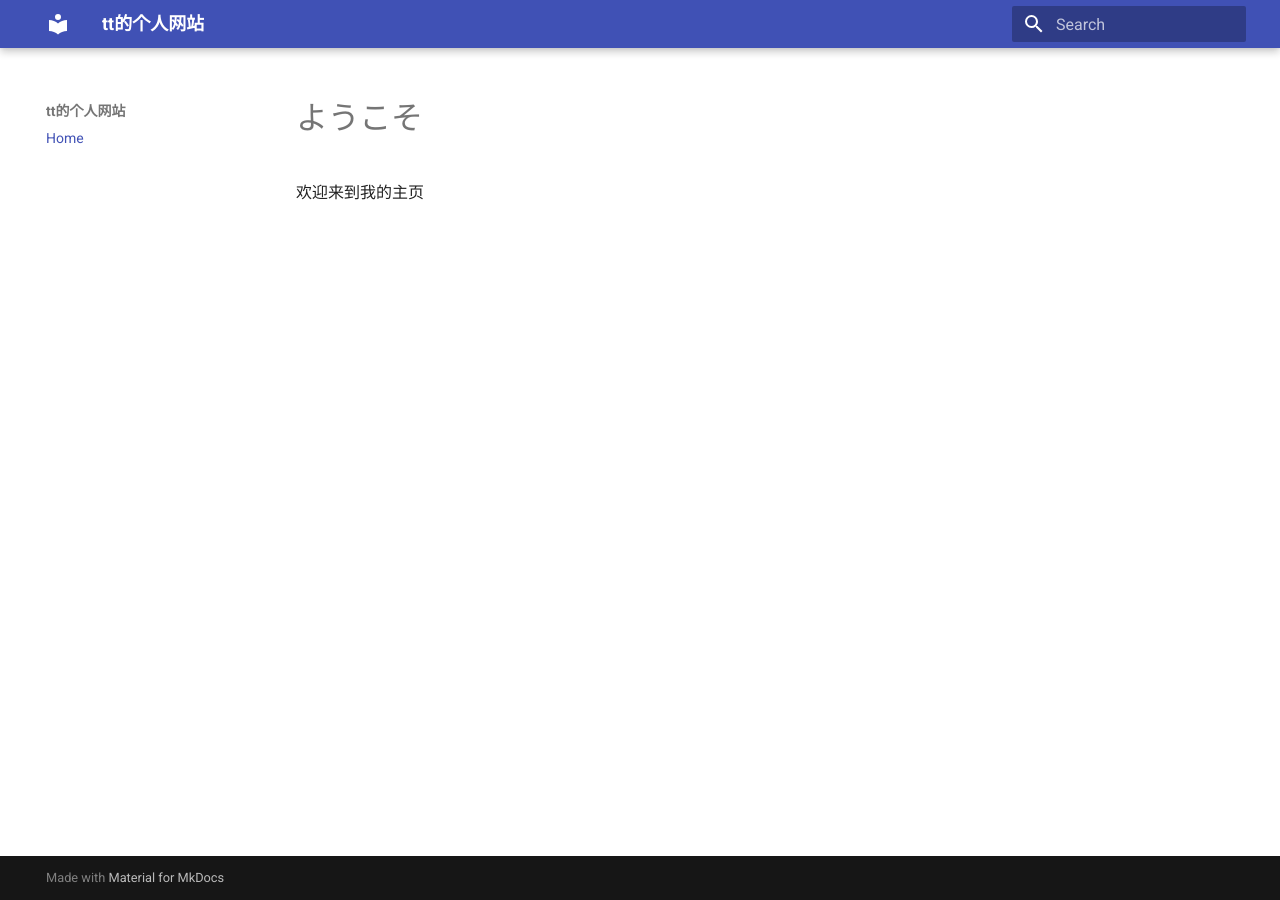
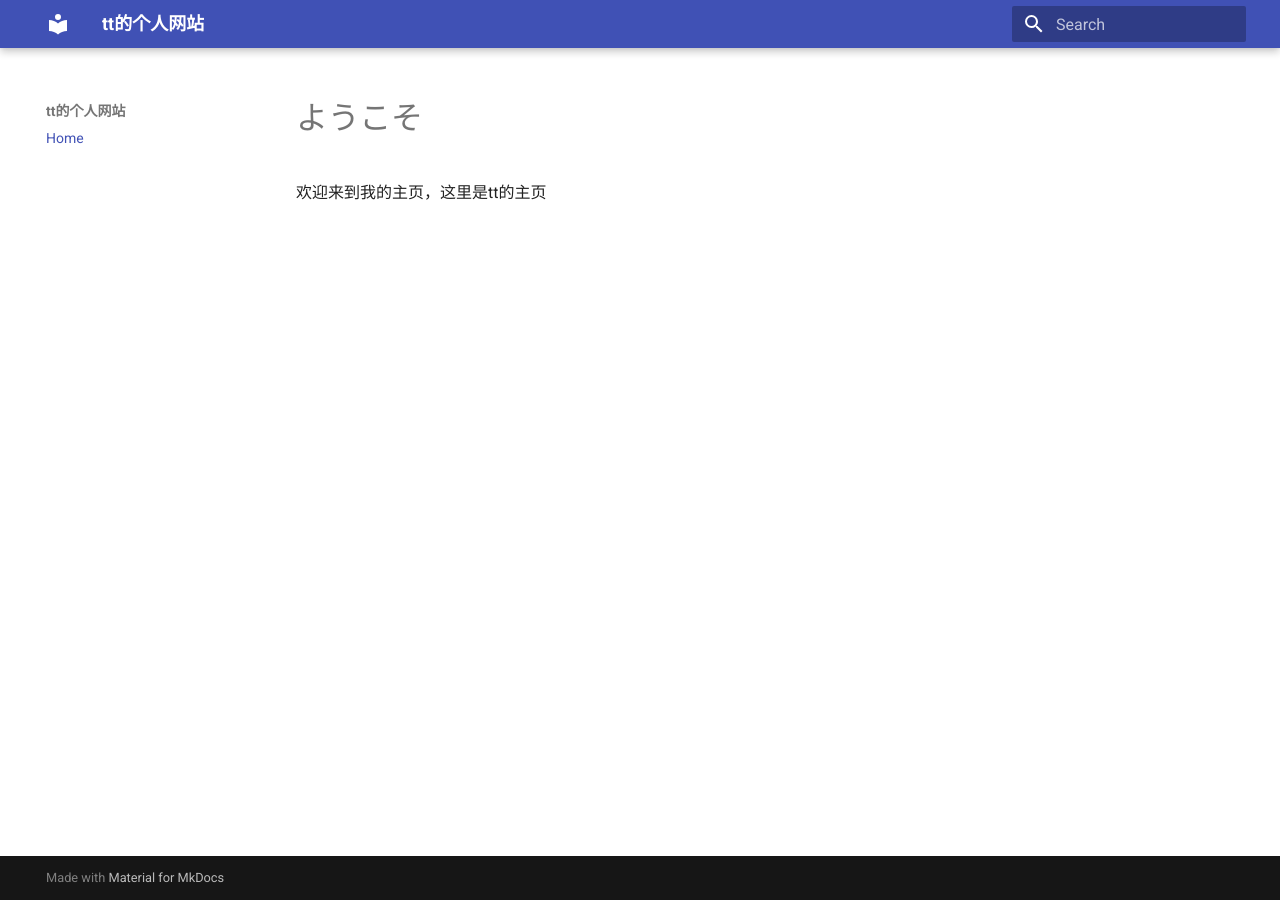
Before and after one commit to Ttixan/ttixian.github.io, an MkDocs documentation site: the page built from docs/index.md, in a window 1280 px wide. Built offline with MkDocs 1.6.1 and Material for MkDocs 9.7.7, drawn with Linux system fonts in a browser that asks for light colours.

Commit message:
edit index.md

```diff
--- a/docs/index.md
+++ b/docs/index.md
@@ -1,3 +1,3 @@
 # ようこそ
 
-欢迎来到我的主页
+欢迎来到我的主页，这里是tt的主页
```
